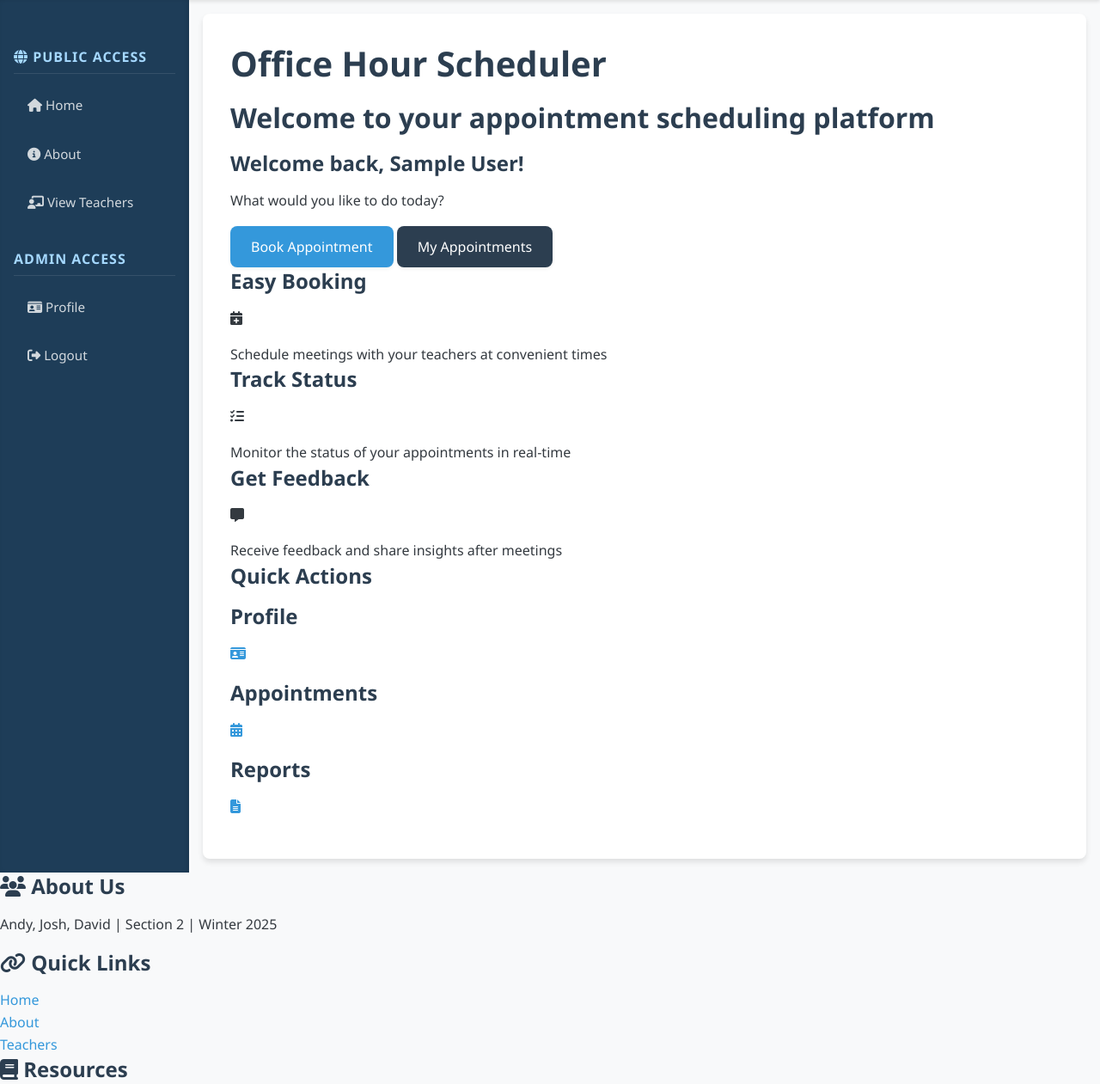
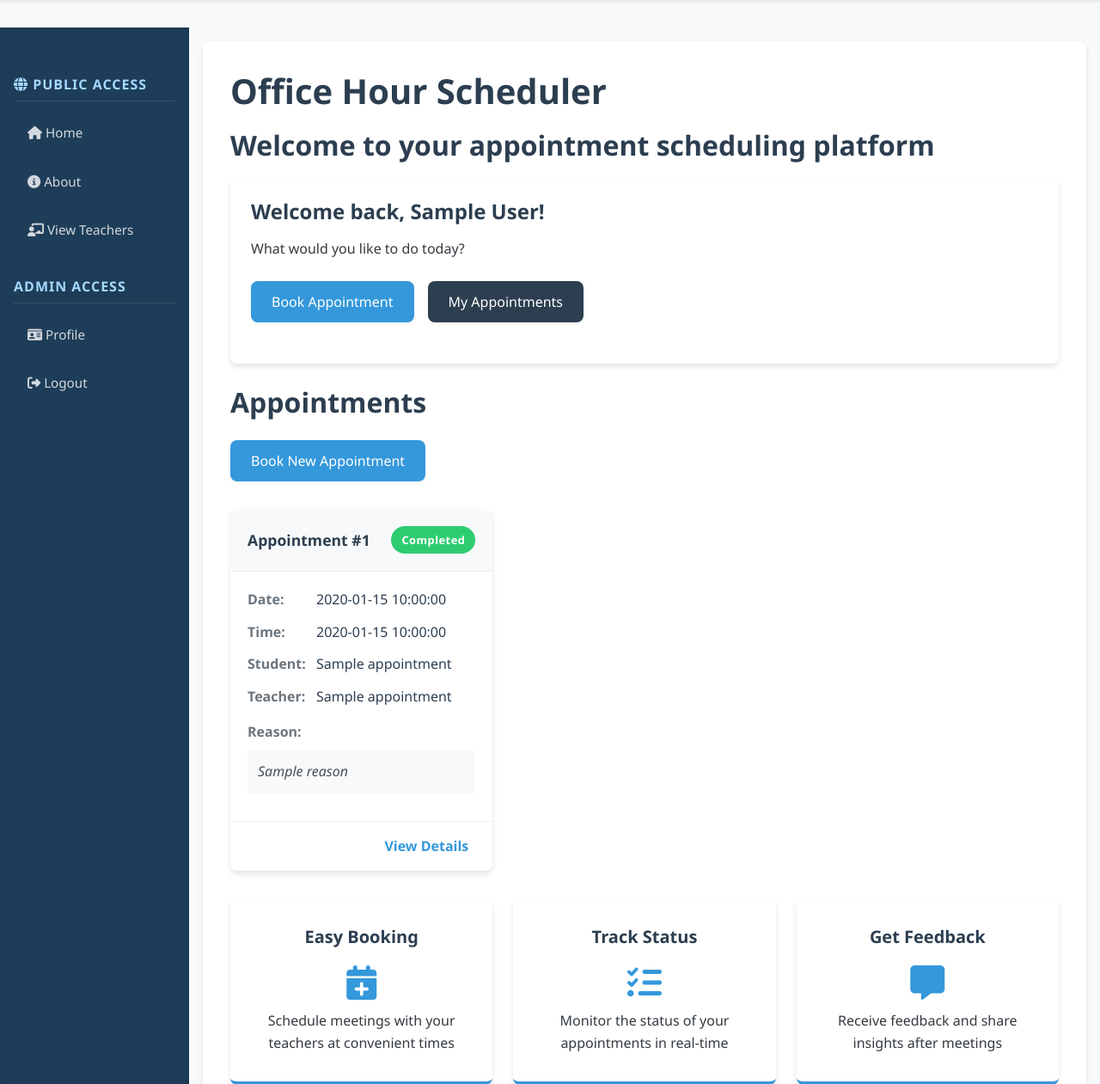
Before and after one commit to andyion1/appointment-manager, a Flask app: page /home in a window 1280 px wide. Shown: the part 70-1331 px from the top of the page at 86% size. Run offline with Flask 3, Linux system fonts and the light colour scheme; a user stored in the database is signed in; a database or web service that is not in the repository returns one stand-in record (values such as "Sample title"); some libraries are stand-ins or nearby versions.

Commit message:
Add basically all of functionality for appointment

```diff
--- a/app/main/routes.py
+++ b/app/main/routes.py
@@ -1,12 +1,14 @@
 from flask import render_template, redirect, url_for, Blueprint
 main = Blueprint("main", __name__, template_folder='templates')
+from models.database import db
 @main.route("/")
 def index():
     return redirect(url_for("main.home"))
 
 @main.route("/home")
 def home():
-    return render_template("home.html", logo="static/images/logo.PNG", css="static/css/style.css")
+    appointments = db.get_appointments_with_details()
+    return render_template("home.html", logo="static/images/logo.PNG", css="static/css/style.css",appointments=appointments)
 
 @main.route("/about")
 def about():
--- a/app/main/templates/home.html
+++ b/app/main/templates/home.html
@@ -25,7 +25,59 @@
     </div>
 </div>
 {% endif %}
+<h2>Appointments</h2>
 
+{% if current_user.is_authenticated %}
+<div class="action-buttons">
+    <a href="{{ url_for('appointment.form') }}" class="submit-button primary-button">Book New Appointment</a>
+</div>
+{% endif %}
+
+
+{% if appointments %}
+<div class="appointments-grid">
+    {% for appointment in appointments %}
+    <div class="appointment-card">
+        <div class="appointment-card-header">
+            <h3>Appointment #{{ appointment.appointment_id }}</h3>
+            <span class="status-badge {{ appointment.status }}">{{ appointment.status }}</span>
+        </div>
+        <div class="appointment-card-content">
+            <div class="appointment-card-detail">
+                <span class="detail-label">Date:</span>
+                <span class="detail-value">{{ appointment.appointment_date }}</span>
+            </div>
+            <div class="appointment-card-detail">
+                <span class="detail-label">Time:</span>
+                <span class="detail-value">{{ appointment.appointment_time }}</span>
+            </div>
+            <div class="appointment-card-detail">
+                <span class="detail-label">Student:</span>
+                <span class="detail-value">{{ appointment.student_name }}</span>
+            </div>
+            <div class="appointment-card-detail">
+                <span class="detail-label">Teacher:</span>
+                <span class="detail-value">{{ appointment.teacher_name }}</span>
+            </div>
+            <div class="appointment-card-detail appointment-card-reason">
+                <span class="detail-label">Reason:</span>
+                <span class="detail-value">{{ appointment.reason }}</span>
+            </div>
+        </div>
+        {% if current_user.is_authenticated %}
+        <div class="appointment-card-footer">
+            <a href="{{ url_for('appointment.appointment', appointment_id=appointment.appointment_id) }}" class="button-link">View Details</a>
+        </div>
+        {% endif %}
+    </div>
+    {% endfor %}
+</div>
+{% else %}
+<div class="no-appointments">
+    <p>No appointments found.</p>
+    <p>Click "Book New Appointment" to schedule your first meeting!</p>
+</div>
+{% endif %}
 <div class="stats-grid">
     <div class="stat-card">
         <h3>Easy Booking</h3>
--- a/app/static/styles/style.css
+++ b/app/static/styles/style.css
@@ -256,6 +256,7 @@ button {
 .status-badge.canceled {
     background-color: #dc3545;
     color: white;
+}
 .btn-sm {
   padding: 0.5rem 1rem;
   font-size: 0.875rem;
@@ -468,7 +469,7 @@ button {
 }
 
 /* Edit Profile Section */
-.edit-profile-section {
+.edit-profile-section, .edit-appointment-section {
   padding: 1.5rem;
   background-color: #ffffff;
   border-radius: 8px;
@@ -476,7 +477,7 @@ button {
   margin-bottom: 1.5rem;
 }
 
-.edit-profile-section h3 {
+.edit-profile-section h3, .edit-appointment-section h3 {
   margin-bottom: 1.5rem;
   padding-bottom: 0.5rem;
   border-bottom: 1px solid #f0f0f0;
@@ -605,6 +606,10 @@ button {
 
 .status-badge.cancelled {
   background-color: #e74c3c;
+  color: white;
+}
+.status-badge.in-progress {
+  background-color: #2705d1;
   color: white;
 }
 
--- a/models/data_classes.py
+++ b/models/data_classes.py
@@ -8,6 +8,7 @@ class Appointment:
         self.status = args[5]
         self.reason = args[6]
         self.created_at = args[7]
+        self.created_role = args[8]
 
         # Optional attributes (to be set later)
         self.student_name = None
--- a/models/database.py
+++ b/models/database.py
@@ -248,7 +248,7 @@ class Database:
                 a.appointment_date, a.status, a.created_at,
                 a.appointment_time, a.reason,
                 su.full_name AS student_name,
-                tu.full_name AS teacher_name
+                tu.full_name AS teacher_name, created_role
             FROM appointment a
             JOIN student s ON a.student_id = s.student_id
             JOIN teacher t ON a.teacher_id = t.teacher_id
@@ -271,8 +271,8 @@ class Database:
     def add_appointment(self, appointment):
         '''Add an appointment to the database'''
         qry = """
-            INSERT INTO APPOINTMENT (student_id, teacher_id, appointment_date, status, created_at, appointment_time, reason)
-            VALUES (%s, %s, %s, %s, %s, %s, %s)
+            INSERT INTO APPOINTMENT (student_id, teacher_id, appointment_date, status, created_at, appointment_time, reason, created_role)
+            VALUES (%s, %s, %s, %s, %s, %s, %s, %s)
             RETURNING appointment_id
         """
         with self.get_cursor() as curr:
@@ -284,7 +284,8 @@ class Database:
                     appointment.status,
                     appointment.created_at,
                     appointment.appointment_time,
-                    appointment.reason
+                    appointment.reason,
+                    appointment.created_role
                 ))
                 appointment_id = curr.fetchone()[0]
                 return appointment_id
@@ -306,7 +307,7 @@ class Database:
                 data = curr.fetchall()
                 appointments = []
                 for appointment in data:
-                    appointments.append(Appointment(appointment[0], appointment[1], appointment[2], appointment[3], appointment[6], appointment[4], appointment[7], appointment[5]))
+                    appointments.append(Appointment(appointment[0], appointment[1], appointment[2], appointment[3], appointment[6], appointment[4], appointment[7], appointment[5],appointment[8]))
                 return appointments if data else []
             except Exception as e:
                 print("get_appointments error:", e)
@@ -316,7 +317,7 @@ class Database:
     def get_appointments_with_details(self, cond=None):
         qry = """
             SELECT a.appointment_id, a.student_id, a.teacher_id, a.appointment_date,
-                a.appointment_time, a.status, a.reason, a.created_at,
+                a.appointment_time, a.status, a.reason, a.created_at, created_role,
                 su.full_name as student_name, tu.full_name as teacher_name
             FROM APPOINTMENT a
             JOIN STUDENT s ON a.student_id = s.student_id
@@ -334,9 +335,9 @@ class Database:
                 rows = curr.fetchall()
                 appointments = []
                 for row in rows:
-                    appt = Appointment(*row[:8])  # first 8 fields = expected constructor args
-                    appt.student_name = row[8]
-                    appt.teacher_name = row[9]
+                    appt = Appointment(*row[:9])  # first 8 fields = expected constructor args
+                    appt.student_name = row[9]
+                    appt.teacher_name = row[10]
                     appointments.append(appt)
                 return appointments
             except Exception as e:
@@ -349,7 +350,7 @@ class Database:
         qry = f"""
             SELECT a.appointment_id, a.student_id, a.teacher_id,
                 a.appointment_date, a.appointment_time, a.status,
-                a.reason, a.created_at,
+                a.reason, a.created_at, created_role,
                 su.full_name as student_name,
                 tu.full_name as teacher_name
             FROM APPOINTMENT a
@@ -365,10 +366,10 @@ class Database:
                 row = curr.fetchone()
                 if row:
                     # first 8 values go into constructor
-                    appointment = Appointment(*row[:8])
+                    appointment = Appointment(*row[:9])
                     # set optional name fields
-                    appointment.student_name = row[8]
-                    appointment.teacher_name = row[9]
+                    appointment.student_name = row[9]
+                    appointment.teacher_name = row[10]
                     return appointment
                 return None
             except Exception as e:
```
Also changed, not shown: app/appointment/forms.py (+11 -0 lines), app/appointment/routes.py (+56 -14 lines), app/appointment/templates/appointment.html (+89 -13 lines), app/appointment/templates/appointments.html (+8 -0 lines), app/user/forms.py (+6 -7 lines), app/user/routes.py (+4 -5 lines).
